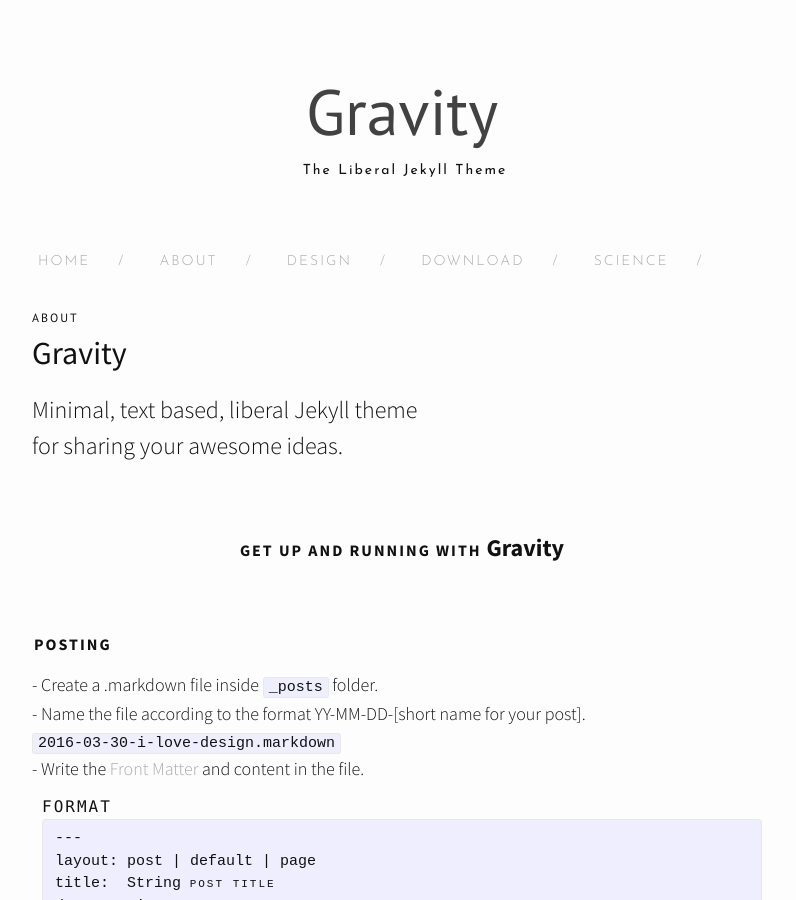
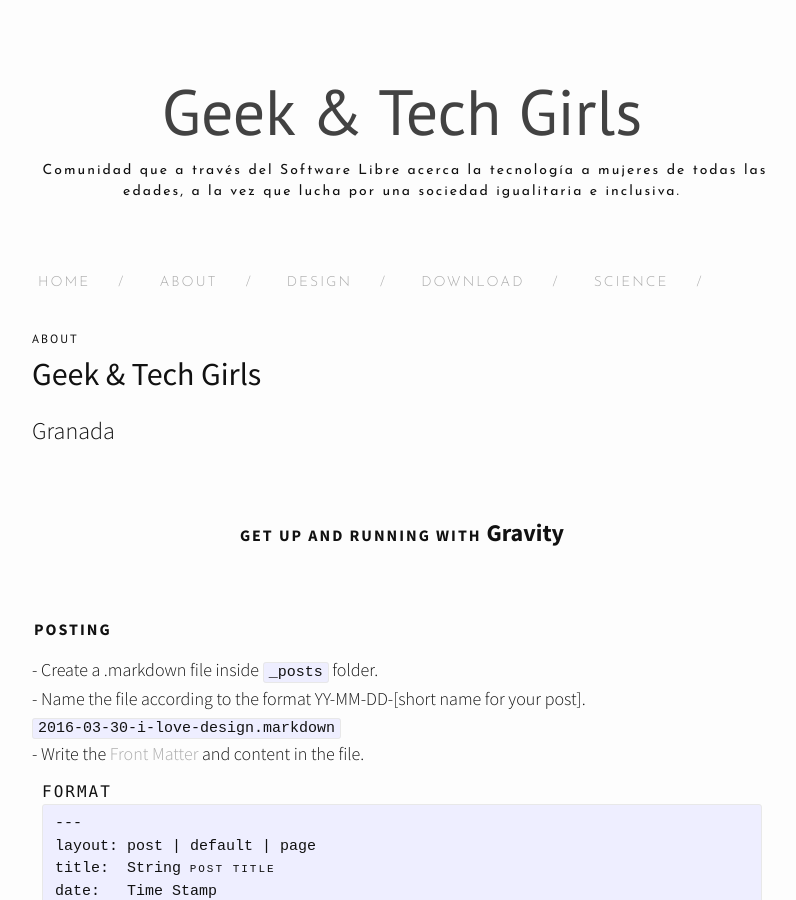
Before and after one commit to YesWeTech/yeswetech.github.io, a Jekyll site: the page built from about.md, in a window 1280 px wide and 900 px high. Shown: the whole window, without its empty margins (238-1034 px from the left). Built offline with Jekyll 4.4.1, drawn with Linux system fonts in a browser that asks for light colours; nearby versions of some CDN libraries; some of the changed text lies outside the part shown.

Commit message:
detalles cambiados

```diff
--- a/_config.yml
+++ b/_config.yml
@@ -6,13 +6,13 @@
 # 'jekyll serve'. If you change this file, please restart the server process.
 
 # Site settings
-title: Gravity
-email: hemangsk@gmail.com
-description: The Liberal Jekyll Theme
+title: Geek & Tech Girls
+email: geek.and.tech.girls@gmail.com
+description: Comunidad que a través del Software Libre acerca la tecnología a mujeres de todas las edades, a la vez que lucha por una sociedad igualitaria e inclusiva.
 baseurl: "" # the subpath of your site, e.g. /blog
-url: "http://yourdomain.com" # the base hostname & protocol for your site
-twitter_username: hemang_kumar
-github_username:  hemangsk
+url: "http://geekandtechgirls.github.io" # the base hostname & protocol for your site
+twitter_username: geekandtechgirls
+github_username:  geekandtechgirls
 
 # Build settings
 markdown: kramdown
--- a/about.md
+++ b/about.md
@@ -4,8 +4,8 @@ title : About
 permalink: /about/
 ---
 
-<h2>Gravity</h2>
-<p>Minimal, text based, liberal Jekyll theme<br>for sharing your awesome ideas.</p>
+<h2>Geek & Tech Girls</h2>
+<p>Granada</p>
 <br>
 <center><p ><strong><span class="manual">Get up and running with</span> Gravity</strong></p></center>
 <br>
```
